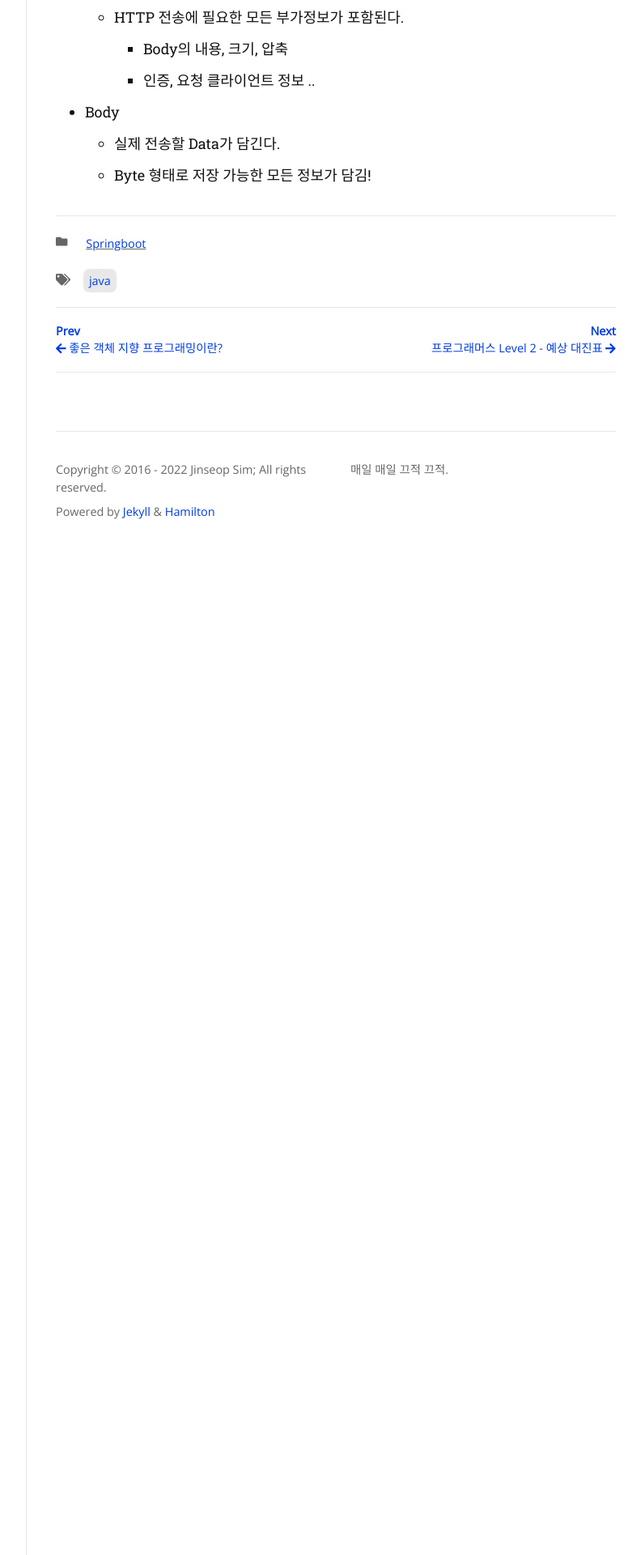
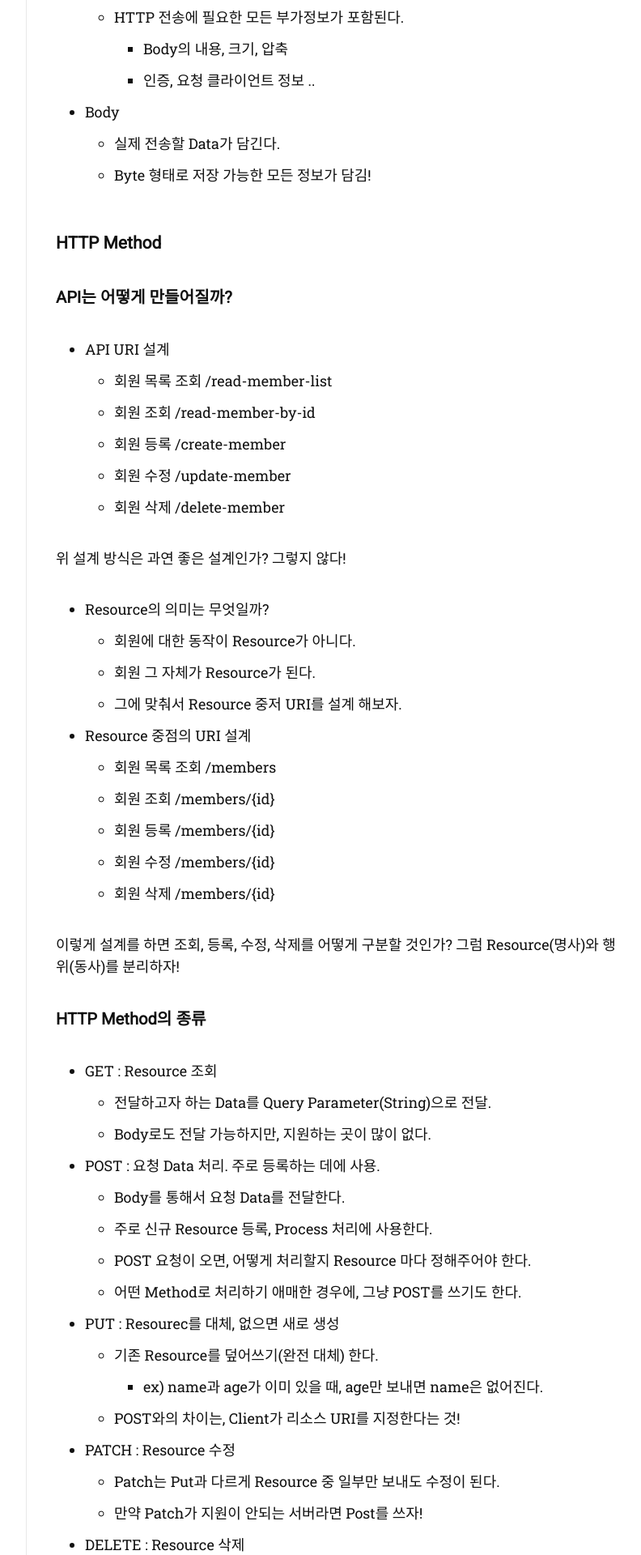
Before and after one commit to Jinseop-Sim/Jinseop-Sim.github.io, a Jekyll site: the page built from _posts/2022-06-30-about-http.md, in a window 1280 px wide. Shown: the part 3080-5000 px from the top of the page at 81% size, without its empty margins (357-1149 px from the left). Built offline with Jekyll 4.4.1, drawn with Linux system fonts in a browser that asks for light colours; nearby versions of some CDN libraries; some web fonts are replaced.

Commit message:
modify & new post

```diff
--- a/_posts/2022-06-30-about-http.md
+++ b/_posts/2022-06-30-about-http.md
@@ -81,3 +81,66 @@ Spring Boot에 대해 배우기 이전에,
 - Body
   - 실제 전송할 Data가 담긴다.
   - Byte 형태로 저장 가능한 모든 정보가 담김!
+
+### HTTP Method
+#### API는 어떻게 만들어질까?
+- API URI 설계
+  - 회원 목록 조회 /read-member-list
+  - 회원 조회 /read-member-by-id
+  - 회원 등록 /create-member
+  - 회원 수정 /update-member
+  - 회원 삭제 /delete-member
+
+위 설계 방식은 과연 좋은 설계인가? 그렇지 않다!
+
+- Resource의 의미는 무엇일까?
+  - 회원에 대한 동작이 Resource가 아니다.
+  - 회원 그 자체가 Resource가 된다.
+  - 그에 맞춰서 Resource 중저  URI를 설계 해보자.
+
+- Resource 중점의 URI 설계
+  - 회원 목록 조회 /members
+  - 회원 조회 /members/{id}
+  - 회원 등록 /members/{id}
+  - 회원 수정 /members/{id}
+  - 회원 삭제 /members/{id}
+
+이렇게 설계를 하면 조회, 등록, 수정, 삭제를 어떻게 구분할 것인가?
+그럼 Resource(명사)와 행위(동사)를 분리하자!
+
+#### HTTP Method의 종류
+- GET : Resource 조회
+  - 전달하고자 하는 Data를 Query Parameter(String)으로 전달.
+  - Body로도 전달 가능하지만, 지원하는 곳이 많이 없다.
+- POST : 요청 Data 처리. 주로 등록하는 데에 사용.
+  - Body를 통해서 요청 Data를 전달한다.
+  - 주로 신규 Resource 등록, Process 처리에 사용한다.
+  - POST 요청이 오면, 어떻게 처리할지 Resource 마다 정해주어야 한다.
+  - 어떤 Method로 처리하기 애매한 경우에, 그냥 POST를 쓰기도 한다.
+- PUT : Resourec를 대체, 없으면 새로 생성
+  - 기존 Resource를 덮어쓰기(완전 대체) 한다.
+    - ex) name과 age가 이미 있을 때, age만 보내면 name은 없어진다.
+  - POST와의 차이는, Client가 리소스 URI를 지정한다는 것!
+- PATCH : Resource 수정
+  - Patch는 Put과 다르게 Resource 중 일부만 보내도 수정이 된다.
+  - 만약 Patch가 지원이 안되는 서버라면 Post를 쓰자!
+- DELETE : Resource 삭제
+- HEAD : GET과 유사하지만, Header와 Status Line만 반환.
+- OPTIONS : 통신 가능한 Method 목록을 반환
+
+#### HTTP Method의 특징
+- Safe
+  - 호출해도 Resource를 변경하지 않는다.
+  - GET이 안전한 Method 중 하나이다.
+- Idempotent
+  - 몇 번을 호출해도 결과가 바뀌지 않는다.
+  - GET, PUT, DELETE 가 멱등 Method이다.
+  - POST는 멱등성이 없다!
+    - 중복 호출 시, 같은 결제가 중복해서 발생할 수가 있다!
+  - 자동 복구 메커니즘에 활용되는 성질이다.
+    - 서버가 정상 작동을 하지 않을 때, 같은 요청을 받아도 되는가?
+- Cacheable
+  - 응답 결과 Resource를 Cache해서 사용해도 되는가?
+  - GET, HEAD, POST, PATCH는 Cache 가능.
+    - 하지만 실제로는 GET, HEAD 정도만 사용한다.
+    - POST와 PATCH는 본문 내용까지 고려를 해야해서 구현이 어렵다.
```
Also changed, not shown: _posts/2022-06-30-about-http-2.md (added, +39 -0 lines).
